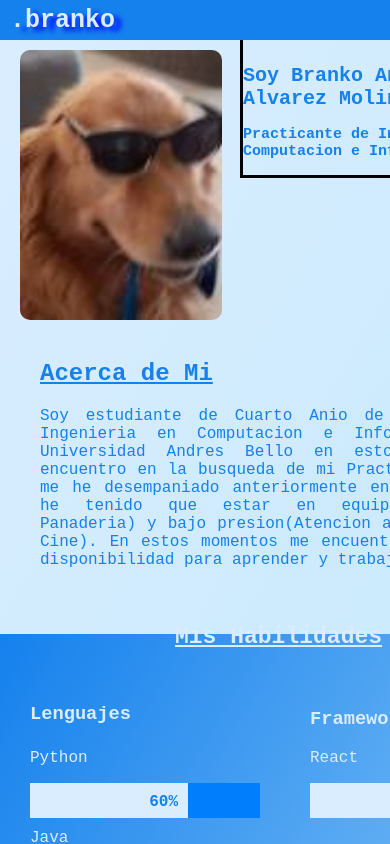
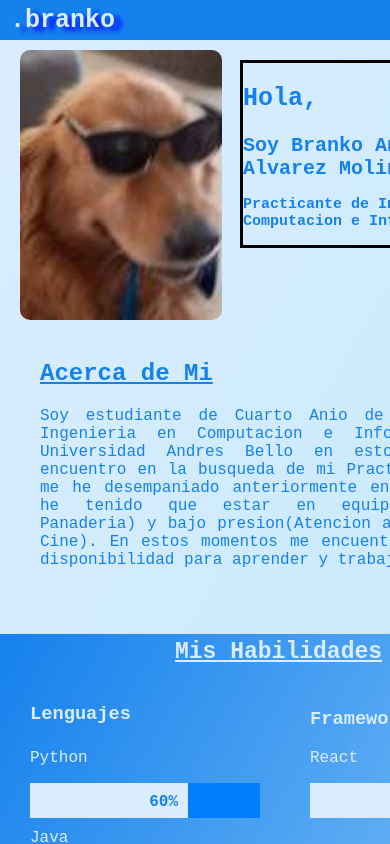
Before and after one commit to Blvarez/brankov1.0, a Next.js app: page / in a window 390 px wide. Shown: the top 844 px of the page. Built offline with nearby package versions, Linux system fonts and the light colour scheme.

Commit message:
Navbar fijo con anchos nuevos

```diff
--- a/global.css
+++ b/global.css
@@ -875,7 +875,7 @@ section img {
 
     .textoPresen {
         margin-left: 240px;
-        margin-top: -10px;
+        margin-top: 60px;
         border: solid black;
         width: 300px;
     }
@@ -904,7 +904,7 @@ section img {
     .primerTituloSC {
         font-size: 23px;
         margin-left: 175px;
-        margin-top: -10px;
+        margin-top: 5px;
     }
 
     .container {
```
